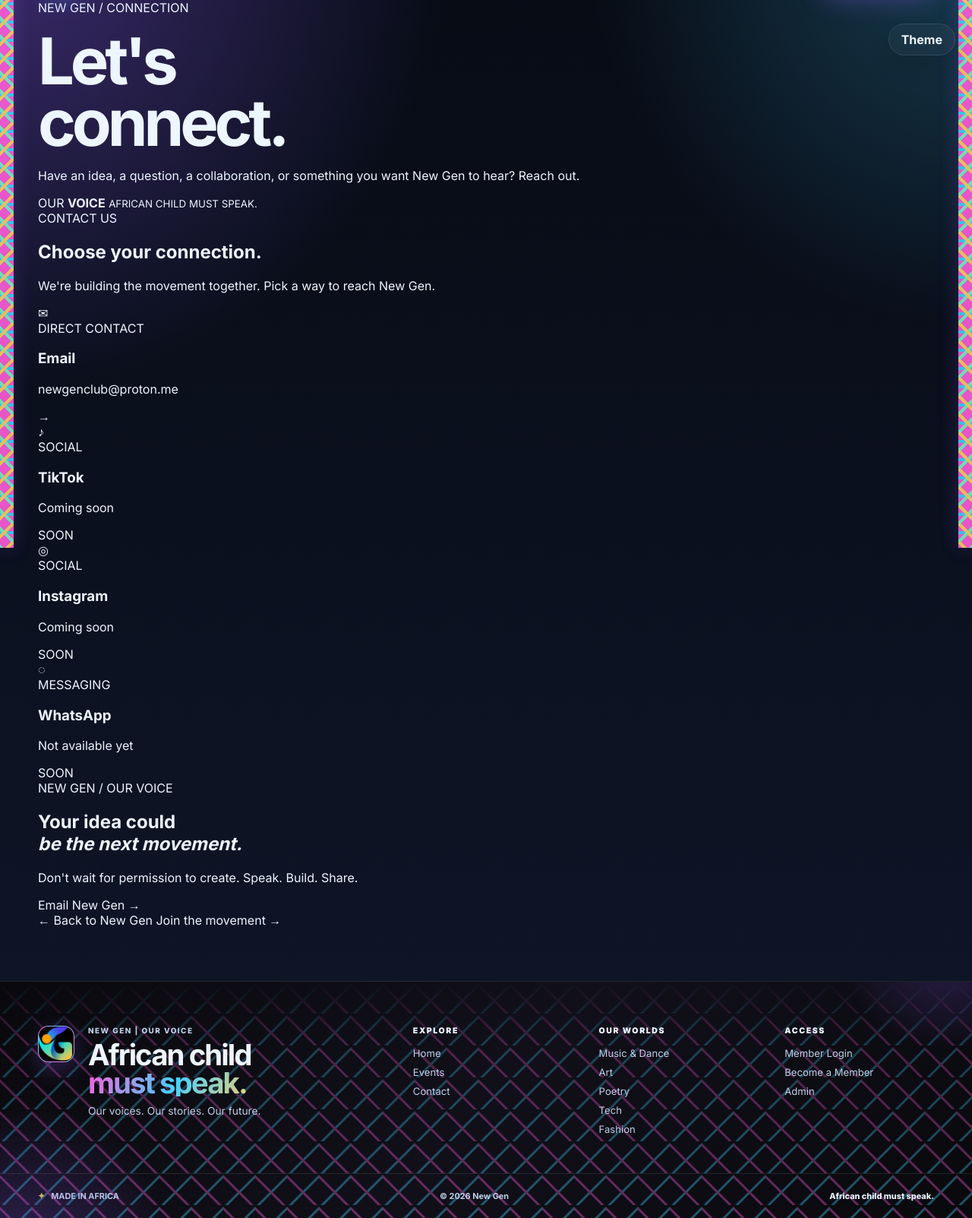
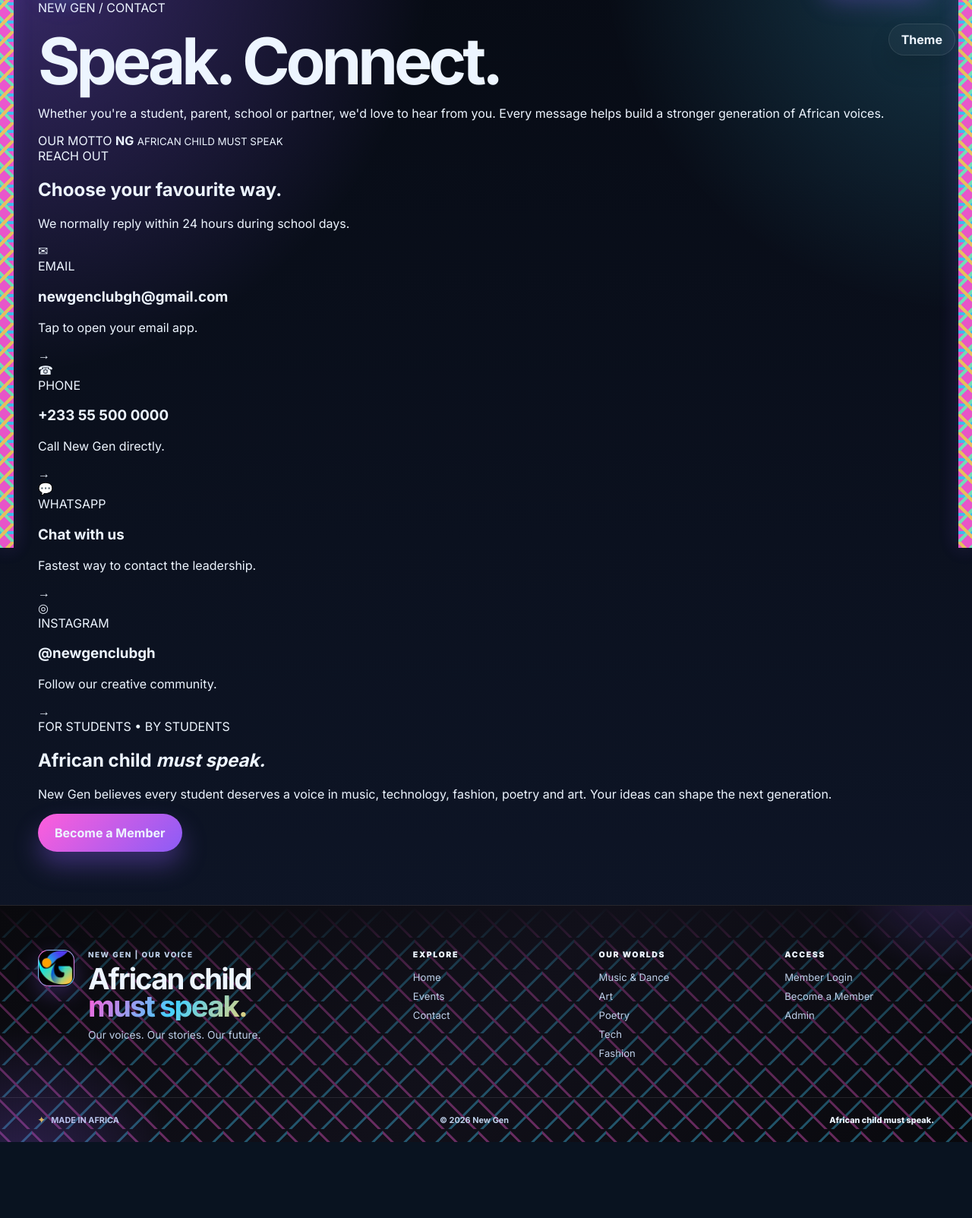
Before and after one commit to GigaCala/New-Gen, a Flask app: page /contact in a window 1280 px wide. Shown: the part 79-1682 px from the top of the page at 76% size. After the commit the page ends 1582 px from the top, so only its background shows below. Run offline with Flask 3, Linux system fonts and the light colour scheme; parts of the project's set-up code (start-up, migrations or seed data) failed here and were passed over; some libraries are stand-ins or nearby versions.

Commit message:
Update contact page layout and content

```diff
--- a/templates/contact.html
+++ b/templates/contact.html
@@ -1,7 +1,6 @@
-
 {% extends "base.html" %}
 
-{% block title %}Contact Us | New Gen{% endblock %}
+{% block title %}Contact | New Gen{% endblock %}
 
 {% block content %}
 
@@ -10,44 +9,45 @@
   <!-- HERO -->
 
   <section class="contact-hero">
+
     <div class="container contact-hero-inner">
 
       <div class="contact-hero-copy">
 
         <span class="auth-kicker">
-                    NEW GEN / CONNECTION
+          NEW GEN / CONTACT
         </span>
 
         <h1>
-                    Let's<br>
-                    <span>connect.</span>
+          Speak.
+          <span>Connect.</span>
         </h1>
 
         <p>
-                    Have an idea, a question, a collaboration,
-                    or something you want New Gen to hear?
-                    Reach out.
+          Whether you're a student, parent, school or partner,
+          we'd love to hear from you. Every message helps build a
+          stronger generation of African voices.
         </p>
 
       </div>
 
       <div class="contact-hero-mark">
 
-                <span>OUR</span>
+        <span>OUR MOTTO</span>
 
-                <strong>VOICE</strong>
+        <strong>NG</strong>
 
         <small>
-                    AFRICAN CHILD MUST SPEAK.
+          AFRICAN CHILD MUST SPEAK
         </small>
 
       </div>
 
     </div>
+
   </section>
 
-
-    <!-- CONTACT OPTIONS -->
+  <!-- CONTACT HUB -->
 
   <section class="contact-hub">
 
@@ -56,155 +56,127 @@
       <div class="contact-heading">
 
         <span class="auth-label">
-                    CONTACT US
+          REACH OUT
         </span>
 
         <h2>
-                    Choose your connection.
+          Choose your
+          favourite way.
         </h2>
 
         <p>
-                    We're building the movement together.
-                    Pick a way to reach New Gen.
+          We normally reply within 24 hours during school days.
         </p>
 
       </div>
-
 
       <div class="contact-grid">
 
         <!-- EMAIL -->
 
         <a
-                    href="mailto:newgenclub@proton.me"
+          href="mailto:newgenclubgh@gmail.com?subject=New%20Gen%20Enquiry"
           class="contact-card contact-card-active"
         >
 
-                    <div class="contact-icon">
-                        ✉
-                    </div>
+          <div class="contact-icon">✉</div>
 
           <div class="contact-card-content">
 
-                        <span>
-                            DIRECT CONTACT
-                        </span>
+            <span>EMAIL</span>
 
-                        <h3>
-                            Email
-                        </h3>
+            <h3>newgenclubgh@gmail.com</h3>
 
             <p>
-                            newgenclub@proton.me
+              Tap to open your email app.
             </p>
 
           </div>
 
-                    <div class="contact-arrow">
-                        →
-                    </div>
+          <div class="contact-arrow">→</div>
 
         </a>
 
+        <!-- PHONE -->
 
-                <!-- TIKTOK -->
+        <a
+          href="tel:+233555000000"
+          class="contact-card contact-card-active"
+        >
 
-                <div class="contact-card contact-card-disabled">
-
-                    <div class="contact-icon">
-                        ♪
-                    </div>
+          <div class="contact-icon">☎</div>
 
           <div class="contact-card-content">
 
-                        <span>
-                            SOCIAL
-                        </span>
+            <span>PHONE</span>
 
-                        <h3>
-                            TikTok
-                        </h3>
+            <h3>+233 55 500 0000</h3>
+
+            <p>Call New Gen directly.</p>
+
+          </div>
+
+          <div class="contact-arrow">→</div>
+
+        </a>
+
+        <!-- WHATSAPP -->
+
+        <a
+          href="https://wa.me/233555000000"
+          target="_blank"
+          class="contact-card contact-card-active"
+        >
+
+          <div class="contact-icon">💬</div>
+
+          <div class="contact-card-content">
+
+            <span>WHATSAPP</span>
+
+            <h3>Chat with us</h3>
 
             <p>
-                            Coming soon
+              Fastest way to contact the leadership.
             </p>
 
           </div>
 
-                    <div class="contact-status">
-                        SOON
-                    </div>
+          <div class="contact-arrow">→</div>
 
-                </div>
-
+        </a>
 
         <!-- INSTAGRAM -->
 
-                <div class="contact-card contact-card-disabled">
+        <a
+          href="https://instagram.com/newgenclubgh"
+          target="_blank"
+          class="contact-card contact-card-active"
+        >
 
-                    <div class="contact-icon">
-                        ◎
-                    </div>
+          <div class="contact-icon">◎</div>
 
           <div class="contact-card-content">
 
-                        <span>
-                            SOCIAL
-                        </span>
+            <span>INSTAGRAM</span>
 
-                        <h3>
-                            Instagram
-                        </h3>
+            <h3>@newgenclubgh</h3>
 
             <p>
-                            Coming soon
+              Follow our creative community.
             </p>
 
           </div>
 
-                    <div class="contact-status">
-                        SOON
-                    </div>
+          <div class="contact-arrow">→</div>
 
-                </div>
-
-
-                <!-- WHATSAPP -->
-
-                <div class="contact-card contact-card-disabled">
-
-                    <div class="contact-icon">
-                        ◌
-                    </div>
-
-                    <div class="contact-card-content">
-
-                        <span>
-                            MESSAGING
-                        </span>
-
-                        <h3>
-                            WhatsApp
-                        </h3>
-
-                        <p>
-                            Not available yet
-                        </p>
-
-                    </div>
-
-                    <div class="contact-status">
-                        SOON
-                    </div>
-
-                </div>
+        </a>
 
       </div>
 
     </div>
 
   </section>
-
 
   <!-- MESSAGE -->
 
@@ -215,24 +187,25 @@
       <div class="contact-message-inner">
 
         <span>
-                    NEW GEN / OUR VOICE
+          FOR STUDENTS • BY STUDENTS
         </span>
 
         <h2>
-                    Your idea could<br>
-                    <em>be the next movement.</em>
+          African child
+          <em>must speak.</em>
         </h2>
 
         <p>
-                    Don't wait for permission to create.
-                    Speak. Build. Share.
+          New Gen believes every student deserves a voice in music,
+          technology, fashion, poetry and art. Your ideas can shape
+          the next generation.
         </p>
 
         <a
-                    href="mailto:newgenclub@proton.me?subject=New%20Gen%20Inquiry"
-                    class="auth-submit"
+          href="{{ url_for('signup') }}"
+          class="btn btn-primary"
         >
-                    Email New Gen →
+          Become a Member
         </a>
 
       </div>
@@ -241,27 +214,6 @@
 
   </section>
 
-
-    <!-- BOTTOM -->
-
-    <div class="container contact-footer">
-
-        <a
-            href="{{ url_for('home') }}"
-            class="auth-link"
-        >
-            ← Back to New Gen
-        </a>
-
-        <a
-            href="{{ url_for('signup') }}"
-            class="dashboard-logout"
-        >
-            Join the movement →
-        </a>
-
-    </div>
-
 </main>
 
 {% endblock %}
```
Lines whose indentation alone changed are shown as unchanged.
